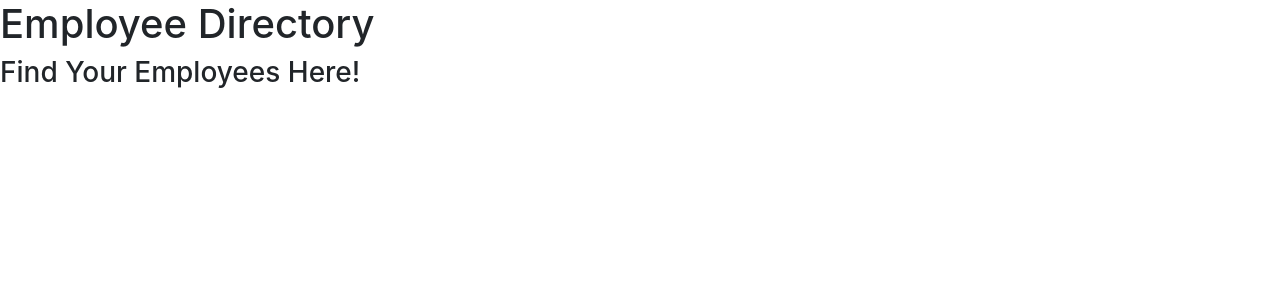
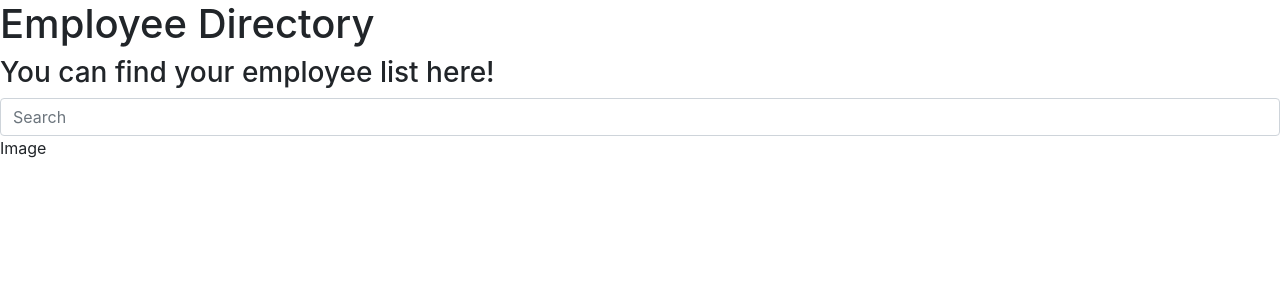
Before and after one commit to Milan1422/Employee_Directory, a React (Create React App) app in the folder employee-directory/: page / in a window 1280 px wide. Shown: the top 300 px of the page. Built offline with nearby package versions, Linux system fonts and the light colour scheme.

Commit message:
added API funnction

```diff
--- a/employee-directory/src/components/Employees.js
+++ b/employee-directory/src/components/Employees.js
@@ -1,12 +1,22 @@
-import React from 'react';
+import React, { Component } from "react";
+import Header from "./Header";
+import Search from "./Search";
+import Wrapper from "./Wrapper";
+import Table from "./Table";
 
-function Employees () {
+class Employees extends Component {
+
+    render() {
     return (
-        <div>
-            <h1>Employee Directory</h1>
-            <h3>Find Your Employees Here!</h3>
-        </div>
-    )
+      <div>
+        <Wrapper/>
+        <Header/>
+        <Search/>
+        <Table/>
+
+      </div>
+    );
+  }
 }
 
 export default Employees;
--- a/employee-directory/src/components/Header.js
+++ b/employee-directory/src/components/Header.js
@@ -1,7 +1,10 @@
 import React from 'react';
 
 function Header () {
-    return null;
+    return <div>
+        <h1>Employee Directory</h1>
+        <h3>You can find your employee list here!</h3>
+    </div>;
 }
 
 export default Header;
--- /dev/null
+++ b/employee-directory/src/components/Table.js
@@ -0,0 +1,9 @@
+import React from 'react';
+
+function Table () {
+    return <div>
+        <span> Image </span>
+    </div>
+}
+
+export default Table;
--- a/employee-directory/src/components/Wrapper.js
+++ b/employee-directory/src/components/Wrapper.js
@@ -1,4 +1,3 @@
-import React from 'react';
 
 function Wrapper () {
     return null;
```
Also changed, not shown: employee-directory/src/utils/API.js (+7 -5 lines).
